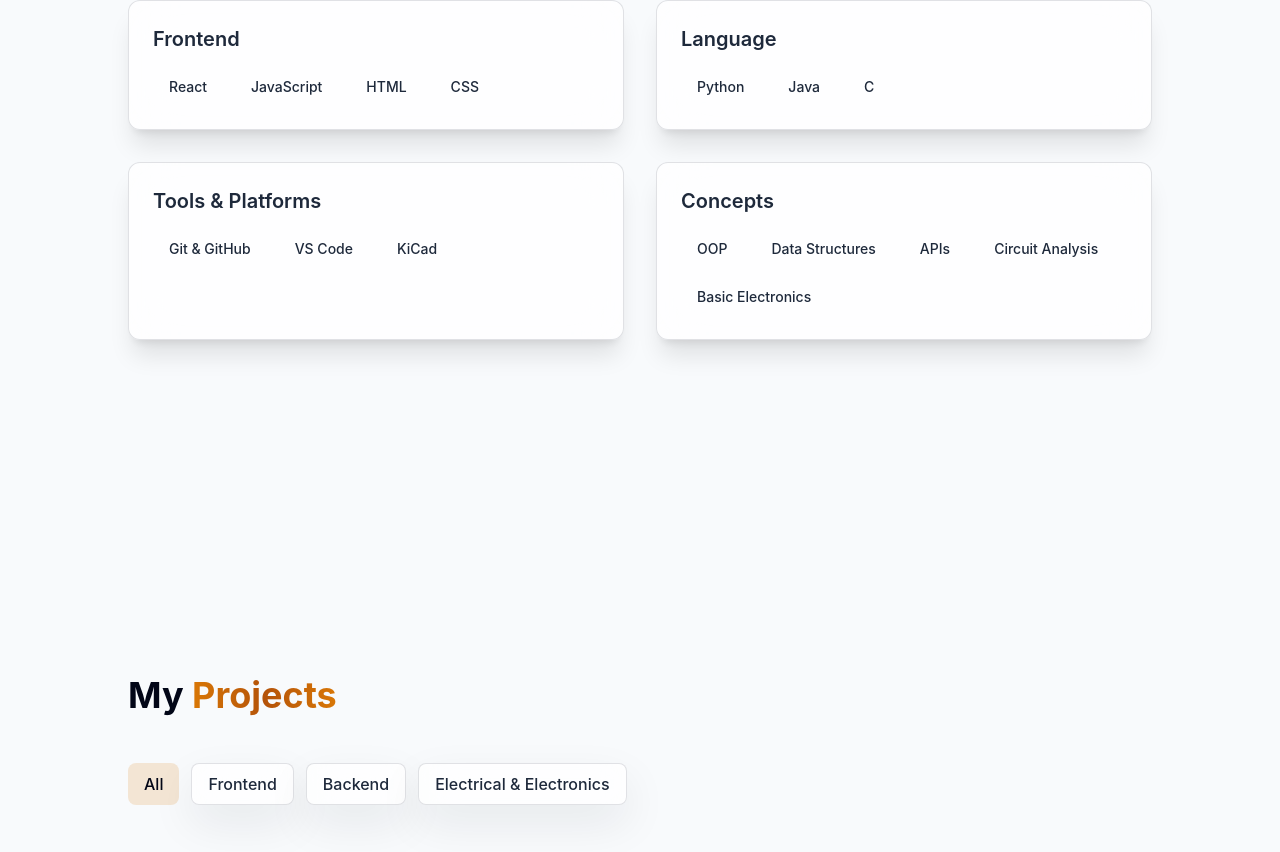
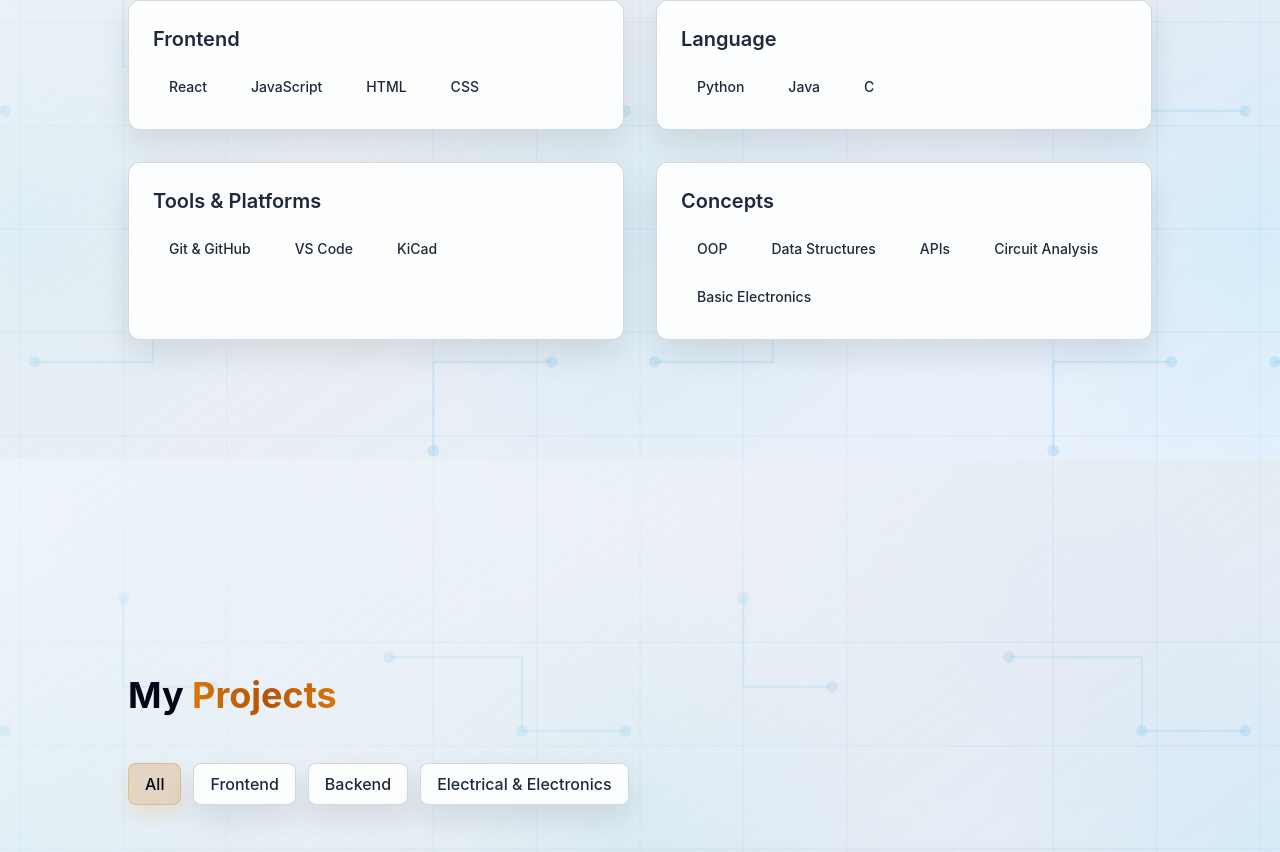
Before and after one commit to rohitraj-afk/Portfolio, a React (Vite) app: page / in a window 1280 px wide. Shown: the part 1941-2793 px from the top of the page. Built offline with nearby package versions, Linux system fonts and the light colour scheme; no server answers.

Commit message:
Background Changes

```diff
--- a/src/App.jsx
+++ b/src/App.jsx
@@ -8,8 +8,9 @@
 
 function App() {
   return (
+    <div className="min-h-screen">
+      <Navbar />
       <div className="app-shell min-h-screen">
-      <Navbar />
         <Hero />
         <About />
         <Skills />
@@ -17,6 +18,7 @@
         <Contact />
         <Footer />
       </div>
+    </div>
   )
 }
 
--- a/src/components/Footer.jsx
+++ b/src/components/Footer.jsx
@@ -27,7 +27,7 @@
             whileInView={{ opacity: 1, y: 0 }}
             viewport={{ once: true }}
             transition={{ duration: 0.5 }}
-            className="theme-section border-t border-[var(--border-color)] py-12 px-4 sm:px-6 lg:px-8"
+            className="footer-shell theme-section border-t border-[var(--border-color)] py-12 px-4 sm:px-6 lg:px-8"
         >
             <div className="max-w-6xl mx-auto">
                 <div className="grid grid-cols-1 md:grid-cols-3 gap-8 mb-8">
--- a/src/components/Navbar.jsx
+++ b/src/components/Navbar.jsx
@@ -43,7 +43,7 @@
             className="theme-nav fixed top-0 left-0 right-0 z-50"
         >
             <div className="max-w-6xl mx-auto px-4 sm:px-6 lg:px-8">
-                <div className="flex justify-between items-center h-16">
+                <div className="flex justify-between items-center h-14 sm:h-16">
                     {/* Logo */}
                     <motion.div
                         whileHover={{ scale: 1.05 }}
--- a/src/index.css
+++ b/src/index.css
@@ -5,15 +5,26 @@
   --app-bg: #f8fafc;
   --app-bg-elevated: #ffffff;
   --section-bg: #f8fafc;
-  --panel-bg: rgba(255, 255, 255, 0.76);
-  --nav-bg: rgba(248, 250, 252, 0.82);
-  --input-bg: rgba(255, 255, 255, 0.9);
+  --panel-bg: rgba(255, 255, 255, 0.88);
+  --nav-bg: rgba(248, 250, 252, 0.9);
+  --input-bg: rgba(255, 255, 255, 0.96);
   --text-primary: #020617;
   --text-secondary: #1e293b;
   --text-muted: #475569;
   --border-color: rgba(15, 23, 42, 0.12);
   --hero-from: #eff6ff;
   --hero-to: #f8fafc;
+  --app-bg-image: url("/site-bg-light.svg");
+  --bg-film-1: rgba(241, 245, 249, 0.82);
+  --bg-film-2: rgba(226, 232, 240, 0.64);
+  --bg-film-3: rgba(219, 234, 254, 0.58);
+  --bg-glow-primary: rgba(14, 165, 233, 0.1);
+  --bg-glow-secondary: rgba(59, 130, 246, 0.08);
+  --particle-glow: rgba(14, 165, 233, 0.12);
+  --bg-stripe-color: rgba(14, 165, 233, 0.02);
+  --bg-stripe-blend: multiply;
+  --bg-overlay-opacity: 0.3;
+  --bg-particle-opacity: 0.34;
   --accent-rgb: 217 119 6;
   --accent-dark-rgb: 180 83 9;
   --selection-bg: rgba(217, 119, 6, 0.2);
@@ -34,6 +45,17 @@
   --border-color: rgba(148, 163, 184, 0.16);
   --hero-from: #020617;
   --hero-to: #0f172a;
+  --app-bg-image: url("/site-bg-dark.svg");
+  --bg-film-1: rgba(2, 6, 23, 0.98);
+  --bg-film-2: rgba(1, 13, 40, 0.94);
+  --bg-film-3: rgba(2, 20, 46, 0.96);
+  --bg-glow-primary: rgba(34, 211, 238, 0.28);
+  --bg-glow-secondary: rgba(14, 165, 233, 0.22);
+  --particle-glow: rgba(34, 211, 238, 0.2);
+  --bg-stripe-color: rgba(34, 211, 238, 0.02);
+  --bg-stripe-blend: screen;
+  --bg-overlay-opacity: 0.55;
+  --bg-particle-opacity: 0.65;
   --accent-rgb: 34 211 238;
   --accent-dark-rgb: 14 165 233;
   --selection-bg: rgba(34, 211, 238, 0.2);
@@ -62,11 +84,149 @@
 }
 
 @layer utilities {
+  @keyframes haze-shift {
+    0% {
+      transform: translate3d(0, 0, 0) scale(1);
+    }
+    50% {
+      transform: translate3d(0, -1.5%, 0) scale(1.03);
+    }
+    100% {
+      transform: translate3d(0, 1.5%, 0) scale(0.99);
+    }
+  }
+
+  @keyframes particles-float {
+    0% {
+      transform: translate3d(0, 0, 0) scale(1);
+    }
+    50% {
+      transform: translate3d(-12px, 10px, 0) scale(1.04);
+    }
+    100% {
+      transform: translate3d(14px, -12px, 0) scale(0.98);
+    }
+  }
+
   .app-shell {
-    background:
-      radial-gradient(circle at top, rgba(217, 119, 6, 0.08), transparent 35%),
+    position: relative;
+    isolation: isolate;
+    background-image:
+      linear-gradient(
+        145deg,
+        var(--bg-film-1) 0%,
+        var(--bg-film-2) 55%,
+        var(--bg-film-3) 100%
+      ),
+      radial-gradient(
+        circle at 12% 8%,
+        var(--bg-glow-primary),
+        transparent 46%
+      ),
+      radial-gradient(
+        circle at 84% 18%,
+        var(--bg-glow-secondary),
+        transparent 44%
+      ),
+      var(--app-bg-image),
       linear-gradient(180deg, var(--app-bg) 0%, var(--app-bg) 100%);
+    background-repeat: no-repeat, no-repeat, no-repeat, repeat, no-repeat;
+    background-position:
+      center,
+      top left,
+      top right,
+      top center,
+      center;
+    background-size:
+      auto,
+      680px 680px,
+      560px 560px,
+      620px 620px,
+      auto;
+    background-attachment: fixed, fixed, fixed, fixed, fixed;
     color: var(--text-secondary);
+  }
+
+  .app-shell::before,
+  .app-shell::after {
+    content: "";
+    position: absolute;
+    inset: 0;
+    pointer-events: none;
+  }
+
+  .app-shell::before {
+    z-index: 0;
+    opacity: var(--bg-overlay-opacity);
+    background-image: repeating-linear-gradient(
+      130deg,
+      var(--bg-stripe-color) 0,
+      var(--bg-stripe-color) 2px,
+      transparent 2px,
+      transparent 7px
+    );
+    mix-blend-mode: var(--bg-stripe-blend);
+    animation: haze-shift 18s ease-in-out infinite alternate;
+  }
+
+  .app-shell::after {
+    z-index: 0;
+    opacity: var(--bg-particle-opacity);
+    background-image:
+      radial-gradient(
+        circle at 15% 22%,
+        var(--particle-glow) 0,
+        transparent 16%
+      ),
+      radial-gradient(
+        circle at 84% 24%,
+        var(--particle-glow) 0,
+        transparent 18%
+      ),
+      radial-gradient(
+        circle at 30% 72%,
+        var(--particle-glow) 0,
+        transparent 14%
+      ),
+      radial-gradient(
+        circle at 72% 82%,
+        var(--particle-glow) 0,
+        transparent 16%
+      );
+    filter: blur(16px);
+    animation: particles-float 20s ease-in-out infinite alternate;
+  }
+
+  .app-shell > * {
+    position: relative;
+    z-index: 1;
+  }
+
+  @media (max-width: 768px) {
+    .app-shell {
+      background-size:
+        auto,
+        420px 420px,
+        340px 340px,
+        300px 300px,
+        auto;
+      background-attachment: scroll, scroll, scroll, scroll, scroll;
+    }
+
+    .app-shell::before {
+      opacity: calc(var(--bg-overlay-opacity) * 0.7);
+    }
+
+    .app-shell::after {
+      opacity: calc(var(--bg-particle-opacity) * 0.65);
+    }
+  }
+
+  @media (prefers-reduced-motion: reduce) {
+    .app-shell::before,
+    .app-shell::after {
+      animation: none;
+    }
   }
 
   .hero-shell {
@@ -78,7 +238,7 @@
   }
 
   .theme-section {
-    background: var(--section-bg);
+    background: transparent;
     color: var(--text-secondary);
   }
 
@@ -92,7 +252,33 @@
   .theme-nav {
     background: var(--nav-bg);
     border-bottom: 1px solid var(--border-color);
-    backdrop-filter: blur(18px);
+    backdrop-filter: blur(22px) saturate(135%);
+    box-shadow:
+      0 10px 24px rgba(15, 23, 42, 0.08),
+      0 1px 0 rgba(255, 255, 255, 0.08) inset,
+      0 0 0 1px rgba(255, 255, 255, 0.02) inset;
+  }
+
+  html:not(.dark) .theme-panel,
+  html:not(.dark) .glassmorphism {
+    border: 1px solid rgba(15, 23, 42, 0.16);
+    box-shadow:
+      0 14px 30px rgba(15, 23, 42, 0.1),
+      0 2px 0 rgba(255, 255, 255, 0.75) inset;
+  }
+
+  html:not(.dark) .theme-nav {
+    border-bottom: 1px solid rgba(15, 23, 42, 0.14);
+    box-shadow: 0 10px 24px rgba(15, 23, 42, 0.1);
+    background: rgba(248, 250, 252, 0.74);
+  }
+
+  html.dark .theme-nav {
+    background: rgba(2, 6, 23, 0.58);
+    box-shadow:
+      0 10px 24px rgba(2, 6, 23, 0.18),
+      0 1px 0 rgba(255, 255, 255, 0.05) inset,
+      0 -1px 0 rgba(34, 211, 238, 0.08) inset;
   }
 
   .theme-heading {
@@ -111,6 +297,18 @@
     background: var(--input-bg);
     border: 1px solid var(--border-color);
     color: var(--text-primary);
+  }
+
+  html:not(.dark) .theme-input {
+    border: 1px solid rgba(15, 23, 42, 0.18);
+    box-shadow: 0 1px 0 rgba(255, 255, 255, 0.8) inset;
+  }
+
+  html:not(.dark) .theme-input:focus {
+    border-color: rgba(var(--accent-rgb) / 0.45);
+    box-shadow:
+      0 0 0 3px rgba(var(--accent-rgb) / 0.14),
+      0 1px 0 rgba(255, 255, 255, 0.8) inset;
   }
 
   .hero-cta {
@@ -133,9 +331,25 @@
     color: var(--text-secondary);
   }
 
+  html:not(.dark) .project-card {
+    background: rgba(255, 255, 255, 0.93);
+    border: 1px solid rgba(15, 23, 42, 0.18);
+    box-shadow:
+      0 18px 34px rgba(15, 23, 42, 0.12),
+      0 1px 0 rgba(255, 255, 255, 0.8) inset;
+  }
+
+  html:not(.dark) .project-card:hover {
+    box-shadow:
+      0 24px 42px rgba(15, 23, 42, 0.16),
+      0 0 0 1px rgba(var(--accent-rgb) / 0.24);
+  }
+
   html:not(.dark) .project-active-filter {
     color: var(--text-primary);
-    background: rgba(var(--accent-rgb) / 0.16);
+    background: rgba(var(--accent-rgb) / 0.22);
+    border: 1px solid rgba(var(--accent-rgb) / 0.28);
+    box-shadow: 0 10px 20px rgba(217, 119, 6, 0.14);
   }
 
   .footer-resource-button {
@@ -168,6 +382,22 @@
     color: var(--text-primary);
   }
 
+  .footer-shell {
+    backdrop-filter: blur(22px) saturate(135%);
+    background: rgba(2, 6, 23, 0.28);
+    box-shadow:
+      0 -18px 40px rgba(2, 6, 23, 0.32),
+      0 1px 0 rgba(148, 163, 184, 0.08) inset;
+  }
+
+  html:not(.dark) .footer-shell {
+    background: rgba(255, 255, 255, 0.4);
+    backdrop-filter: blur(22px) saturate(130%);
+    box-shadow:
+      0 -14px 34px rgba(15, 23, 42, 0.08),
+      0 1px 0 rgba(255, 255, 255, 0.88) inset;
+  }
+
   .glassmorphism {
     @apply backdrop-blur-xl shadow-xl;
     background: var(--panel-bg);
```
Also changed, not shown: src/components/Projects.jsx (+2 -17 lines), public/site-bg-dark.svg (added), public/site-bg-light.svg (added). Lines whose indentation alone changed are shown as unchanged.
